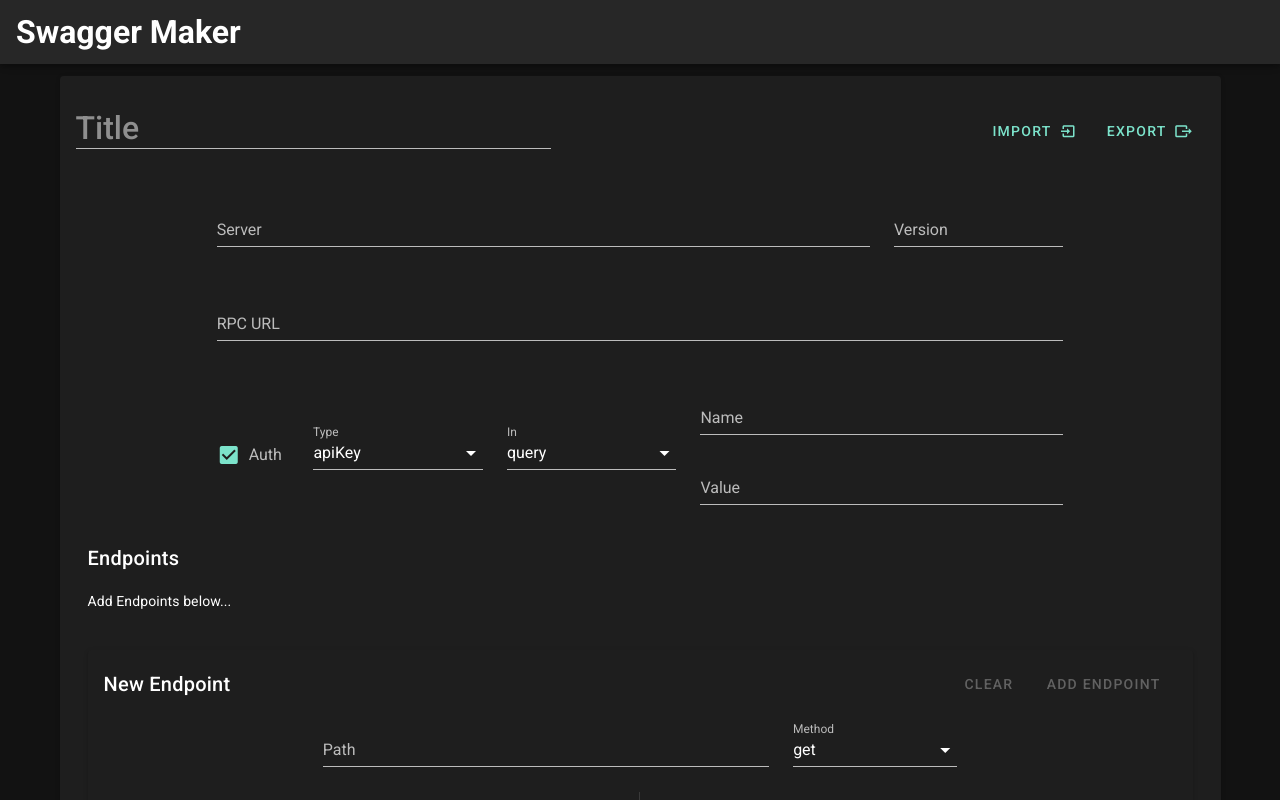
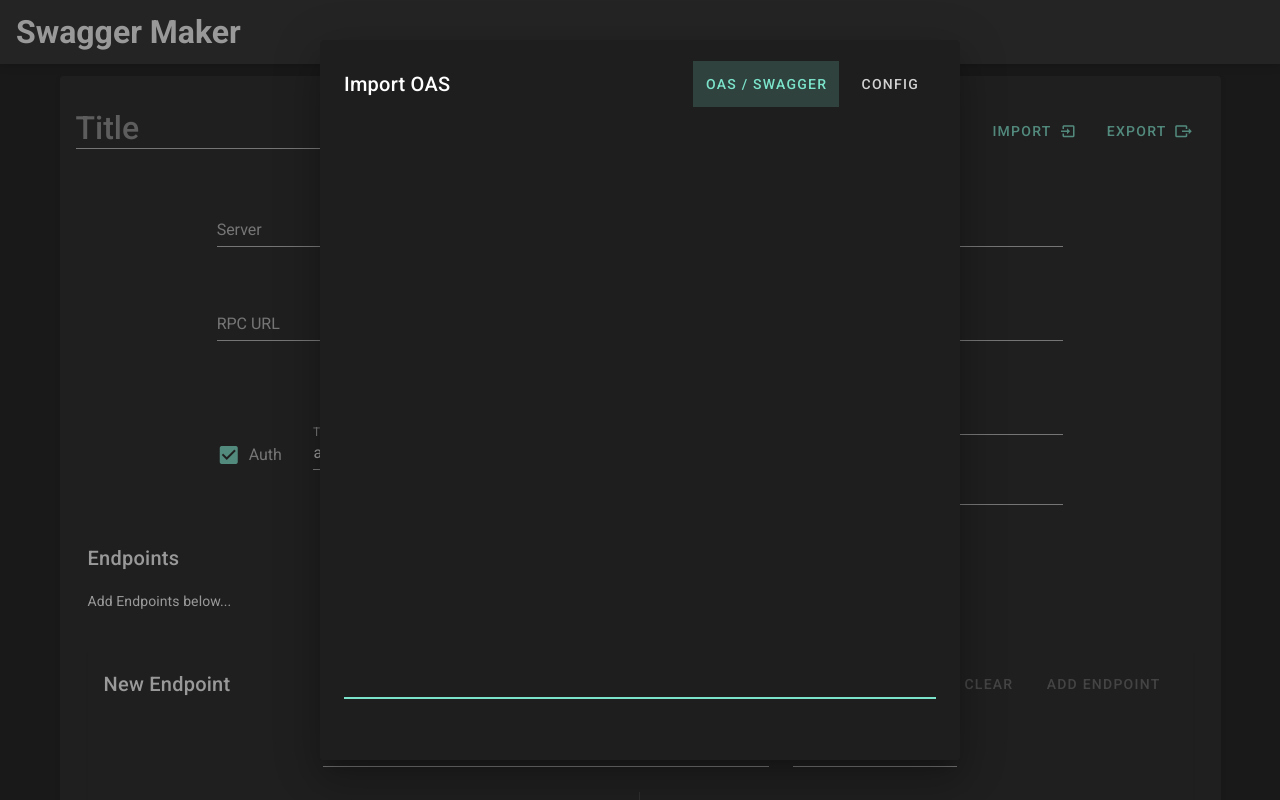
Before and after one commit to camronh/Airnode-Integration-Wizard, a Vue app: page / in a window 1280 px wide. Both pictures are taken after a click on the button "IMPORT". Shown: the top 800 px of the page. Built offline with nearby package versions, Linux system fonts and the light colour scheme.

Commit message:
Json validation

```diff
--- a/src/views/Home.vue
+++ b/src/views/Home.vue
@@ -284,6 +284,41 @@
         </v-container>
       </v-form>
     </v-card>
+    <v-dialog v-model="importing" max-width="50%">
+      <v-card>
+        <v-card-title>
+          Import {{ importType }}
+          <v-spacer></v-spacer>
+          <v-btn-toggle v-model="importType" tile color="primary" group>
+            <v-btn value="OAS">
+              OAS / Swagger
+            </v-btn>
+            <v-btn value=".Config">
+              Config
+            </v-btn>
+          </v-btn-toggle>
+        </v-card-title>
+        <v-card-text>
+          <v-textarea
+            v-model="importString"
+            rows="20"
+            autofocus
+            no-resize
+            :error="importError"
+          >
+          </v-textarea>
+        </v-card-text>
+        <v-card-actions>
+          <v-spacer></v-spacer>
+          <v-btn @click="parseImport" text color="primary" block>
+            Import
+            <v-icon right>
+              mdi-import
+            </v-icon>
+          </v-btn>
+        </v-card-actions>
+      </v-card>
+    </v-dialog>
     <v-dialog v-model="exporting" max-width="50%">
       <v-card>
         <v-card-title>
@@ -331,9 +366,12 @@
       title: "",
       version: "",
       server: "",
+      importString: "",
       valid: false,
       RPC: "",
+      importError: false,
       exportType: "oas",
+      importType: "OAS",
       exporting: false,
       importing: false,
       hasAuth: true,
@@ -368,6 +406,11 @@
     };
   },
   watch: {
+    importString() {
+      console.log("Changed");
+      this.importError = false;
+      this.parseImport();
+    },
     // sort ep.params by name
   },
   methods: {
@@ -445,6 +488,16 @@
       this.config = utils.makeConfig(this);
       this.exporting = true;
     },
+    parseImport() {
+      try {
+        const json = JSON.parse(this.importString);
+        console.log({ json });
+        console.log("Parsing");
+      } catch (error) {
+        console.log(error);
+        this.importError = true;
+      }
+    },
   },
 
   computed: {
```
